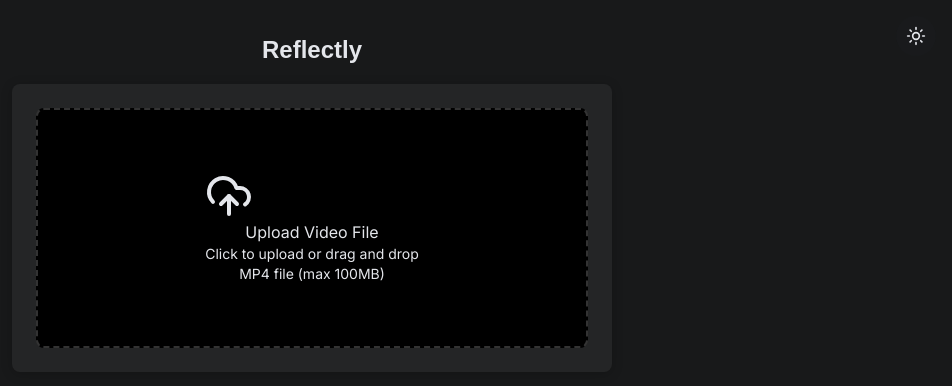
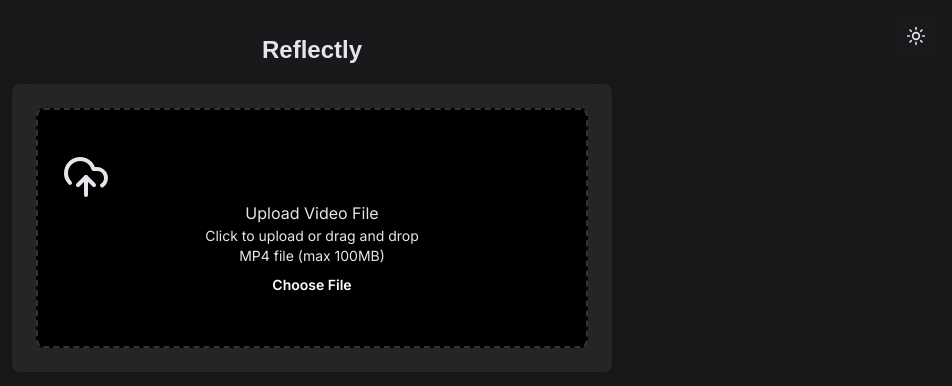
Before and after one commit to ShaikMoosa/Reflectly, a Next.js app: page / in a window 1280 px wide. Shown: the top 386 px of the page, without its empty margins (328-1280 px from the left). Built offline with nearby package versions, Linux system fonts and the light colour scheme.

Commit message:
Fix Next.js static asset issues and upload functionality

```diff
--- a/app/globals.css
+++ b/app/globals.css
@@ -419,10 +419,28 @@
   cursor: pointer;
   transition: all 0.2s ease;
   border-radius: 8px;
+  position: relative;
+  z-index: 1;
 }
 
 .upload-container:hover {
   background-color: var(--bg-card-hover);
+  border-color: var(--accent-purple) !important;
+}
+
+.upload-container::after {
+  content: "";
+  position: absolute;
+  top: 0;
+  left: 0;
+  right: 0;
+  bottom: 0;
+  z-index: -1;
+}
+
+.upload-container button {
+  margin: 0 auto;
+  display: block;
 }
 
 /* Drag and drop active state */
--- a/app/layout.tsx
+++ b/app/layout.tsx
@@ -1,20 +1,19 @@
-import React from 'react';
-import type { Metadata } from "next";
+import './globals.css';
+import type { Metadata } from 'next';
 import { Inter } from "next/font/google";
-import "./globals.css";
 
 const inter = Inter({ subsets: ["latin"] });
 
 export const metadata: Metadata = {
-  title: "Video Transcription App",
-  description: "Upload and transcribe videos using OpenAI Whisper",
+  title: 'Reflectly - Video Transcription App',
+  description: 'Upload videos and generate interactive transcripts',
 };
 
 export default function RootLayout({
   children,
-}: {
+}: Readonly<{
   children: React.ReactNode;
-}) {
+}>) {
   return (
     <html lang="en">
       <body className={`${inter.className} bg-gray-50`}>{children}</body>
--- a/app/page.tsx
+++ b/app/page.tsx
@@ -374,7 +374,7 @@
         <div className="modern-card content-card">
           {!videoUrl ? (
             <div
-              className="upload-container"
+              className="upload-container hover:border-accent-purple"
               onClick={triggerFileInput}
               onDragOver={handleDragOver}
               onDragEnter={handleDragEnter}
@@ -388,13 +388,16 @@
                 backgroundColor: 'var(--upload-bg)'
               }}
             >
-              <div className="text-center">
-                <UploadCloud className="mx-auto mb-4" size={48} />
-                <h3 className="mb-2 font-semibold">Upload Video File</h3>
-                <p className="text-sm">
+              <div className="text-center w-full">
+                <UploadCloud className="mx-auto mb-4 text-secondary" size={48} />
+                <h3 className="mb-2 font-semibold text-lg">Upload Video File</h3>
+                <p className="text-sm mb-4 text-secondary">
                   Click to upload or drag and drop<br />
                   MP4 file (max 100MB)
                 </p>
+                <button className="modern-button mt-2 mx-auto">
+                  Choose File
+                </button>
                 <input
                   ref={fileInputRef}
                   type="file"
--- /dev/null
+++ b/next.config.js
@@ -0,0 +1,14 @@
+/** @type {import('next').NextConfig} */
+const nextConfig = {
+  reactStrictMode: true,
+  output: 'standalone',
+  swcMinify: true,
+  images: {
+    domains: ['localhost'],
+  },
+  experimental: {
+    optimizeCss: true,
+  },
+};
+
+module.exports = nextConfig;
--- a/tailwind.config.js
+++ b/tailwind.config.js
@@ -2,10 +2,15 @@
 module.exports = {
   darkMode: ["class"],
   content: [
-    './pages/**/*.{ts,tsx}',
-    './components/**/*.{ts,tsx}',
-    './app/**/*.{ts,tsx}',
-    './src/**/*.{ts,tsx}',
+    './pages/**/*.{js,ts,jsx,tsx,mdx}',
+    './components/**/*.{js,ts,jsx,tsx,mdx}',
+    './app/**/*.{js,ts,jsx,tsx,mdx}',
+  ],
+  safelist: [
+    'text-secondary',
+    'hover:border-accent-purple',
+    'drag-active',
+    'active'
   ],
   prefix: "",
   theme: {
@@ -21,16 +26,10 @@
         border: "hsl(var(--border))",
         input: "hsl(var(--input))",
         ring: "hsl(var(--ring))",
-        background: "hsl(var(--background))",
+        background: "var(--bg-dark)",
         foreground: "hsl(var(--foreground))",
-        primary: {
-          DEFAULT: "hsl(var(--primary))",
-          foreground: "hsl(var(--primary-foreground))",
-        },
-        secondary: {
-          DEFAULT: "hsl(var(--secondary))",
-          foreground: "hsl(var(--secondary-foreground))",
-        },
+        primary: 'var(--accent-purple)',
+        secondary: 'var(--text-secondary)',
         destructive: {
           DEFAULT: "hsl(var(--destructive))",
           foreground: "hsl(var(--destructive-foreground))",
@@ -47,10 +46,7 @@
           DEFAULT: "hsl(var(--popover))",
           foreground: "hsl(var(--popover-foreground))",
         },
-        card: {
-          DEFAULT: "hsl(var(--card))",
-          foreground: "hsl(var(--card-foreground))",
-        },
+        card: 'var(--bg-card)',
       },
       borderRadius: {
         lg: "var(--radius)",
@@ -73,5 +69,5 @@
       },
     },
   },
-  plugins: [require("tailwindcss-animate")],
+  plugins: [],
 }
```
